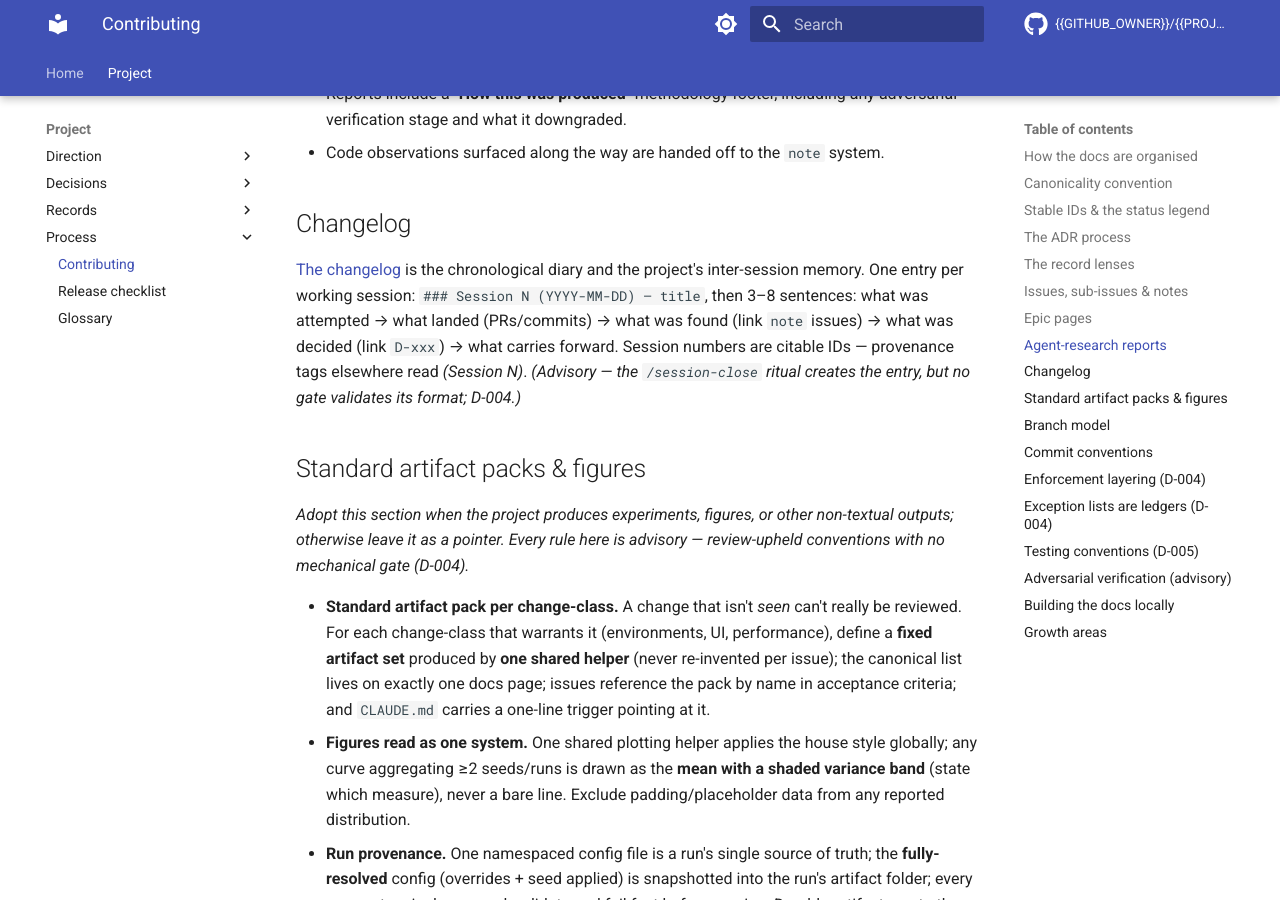
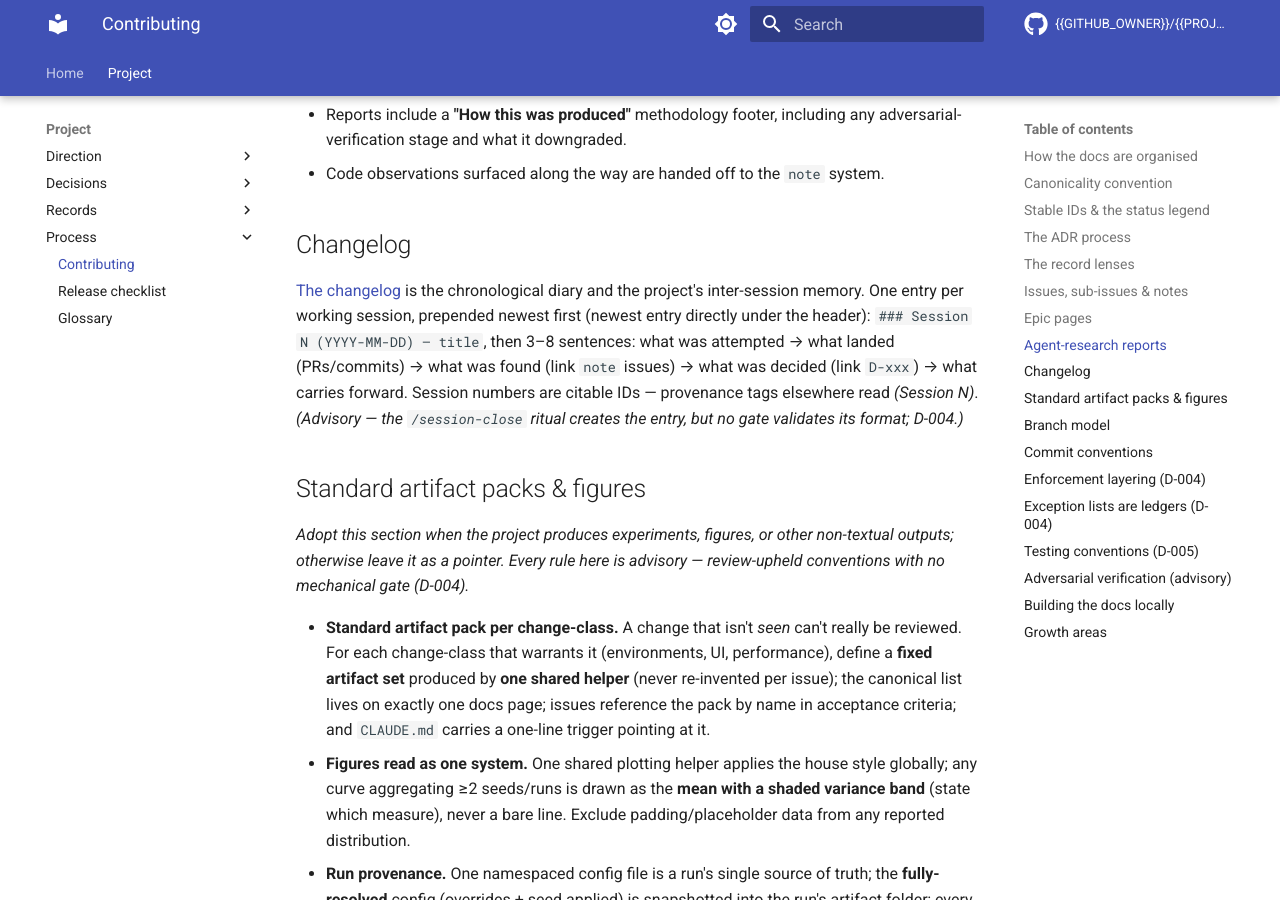
Before and after one commit to SharkyBamboozle/CLAUDE_blueprint, an MkDocs documentation site: the page built from docs/process/contributing.md, in a window 1280 px wide and 900 px high, scrolled down 4913 px. Built offline with MkDocs 1.6.1 and Material for MkDocs 9.7.7, drawn with Linux system fonts in a browser that asks for light colours; comment, search, counter and statistics services are not loaded; some of the changed text lies outside the part shown.

Commit message:
Flip changelog convention to newest-first (#12)
The seeded changelog (docs/records/changelog.md) grew oldest-first while
its sibling logs (lessons.md, blueprint/CHANGELOG.md) are newest-first,
and the session-start orientation hook reads the changelog with
`grep -m1 '^### '` — which returns the FIRST heading. Under oldest-first
that first heading is the OLDEST entry, so every multi-session project's
fresh-session orientation mislabeled the oldest entry as "Last".

Flip the convention to newest-first (new entries prepended under the
header) rather than patching the hook: the hook's existing grep is
already correct for newest-first, matching how it already reads
lessons.md with `grep -m2`. Numbering is unchanged (Session N at the top
descending to Session 1 at the bottom, like blueprint/CHANGELOG.md).

Brought into agreement:
- docs/records/changelog.md — header "appended chronologically" ->
  "prepended newest first".
- .claude/commands/session-close.md step 1 — "append to" -> "prepend
  (newest first, under the header)".
- docs/process/contributing.md — Changelog section + records-lens row.
- CLAUDE.md — the Session changelog line.

.claude/hooks/session-start.sh is deliberately unchanged: it is the
evidence the convention was inconsistent, not the patch. ADR-0001
(D-001) is untouched — it calls the changelog a "chronological diary"
without fixing a direction, so newest-first needs no superseding ADR.

Co-Authored-By: Claude Opus 4.8 <noreply@anthropic.com>
Claude-Session: https://claude.ai/code/session_01TNEptVPCRL7avsTa33V3fK

```diff
--- a/docs/process/contributing.md
+++ b/docs/process/contributing.md
@@ -121,7 +121,7 @@ type appears — one home per record type:
 | Surface | Lens |
 |---|---|
 | [Epic page](../records/epics/index.md) | the epic's **curated story / retrospective** — the clean arc, dead-ends dropped |
-| [Changelog](../records/changelog.md) | the **chronological diary** — every session, cross-epic, intermediate steps kept |
+| [Changelog](../records/changelog.md) | the **chronological diary** — every session (newest first), cross-epic, intermediate steps kept |
 | [Lessons](../records/lessons.md) | the **distilled "never again" list** — load-bearing lessons only; append-only, superseded in place, real incidents only |
 | The **GitHub epic issue** | the **live plan + tracker** — scope, sub-issue DAG, notes index |
 | [Decisions](../decisions/index.md) + topic docs | the **canonical decisions & current system state** |
@@ -212,7 +212,8 @@ literature in parallel) get a dated report page under
 ## Changelog
 
 [The changelog](../records/changelog.md) is the chronological diary and the project's
-inter-session memory. One entry per working session:
+inter-session memory. One entry per working session, prepended newest first
+(newest entry directly under the header):
 `### Session N (YYYY-MM-DD) — title`, then 3–8 sentences: what was attempted →
 what landed (PRs/commits) → what was found (link `note` issues) → what was
 decided (link `D-xxx`) → what carries forward. Session numbers are citable IDs
```
Also changed, not shown: .claude/commands/session-close.md (+2 -1 lines), CLAUDE.md (+2 -1 lines), docs/records/changelog.md (+4 -3 lines).
